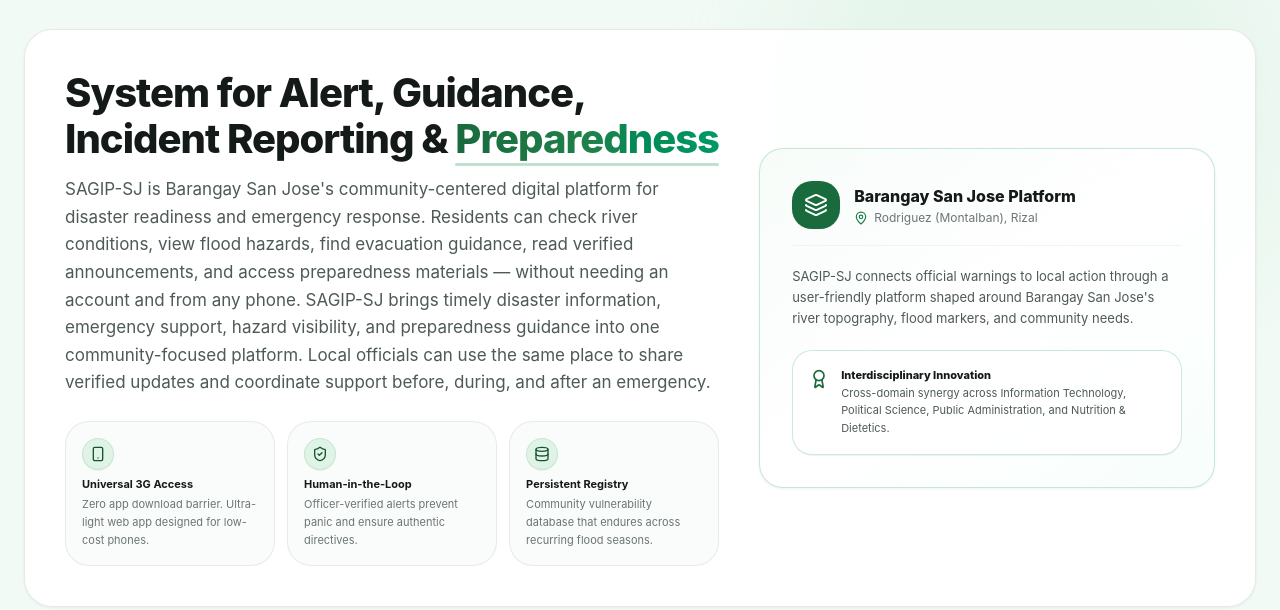
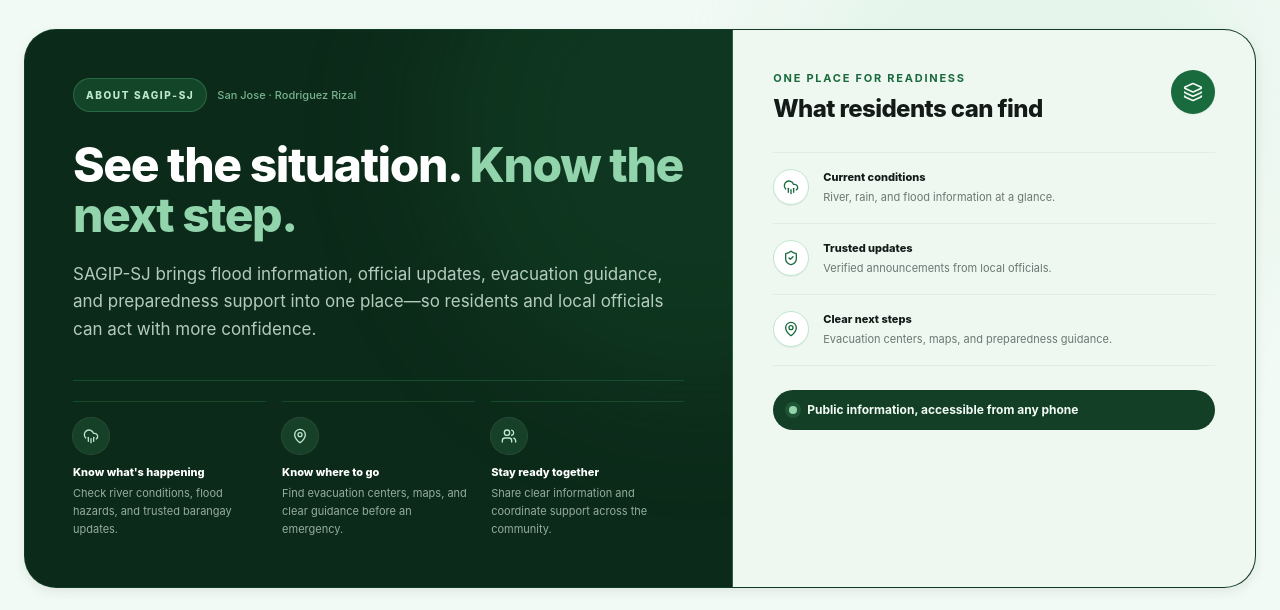
Before and after one commit to MaChewwwww/Project_Pitching, a Next.js app in the folder apps/web/: page /about in a window 1280 px wide. Shown: the part 342-952 px from the top of the page. Built offline with nearby package versions, Linux system fonts and the light colour scheme; no server answers.

Commit message:
feat(web): simplify public platform overview
Refs: FR-PUB-002

```diff
--- a/apps/web/src/components/features/public/sections/about-section.tsx
+++ b/apps/web/src/components/features/public/sections/about-section.tsx
@@ -1,11 +1,9 @@
 import * as React from "react";
 import Image from "next/image";
 import {
-  Award,
   CheckCircle2,
   CloudRain,
   Compass,
-  Database,
   Eye,
   GraduationCap,
   HeartPulse,
@@ -13,7 +11,6 @@ import {
   Layers,
   MapPin,
   ShieldCheck,
-  Smartphone,
   Sparkles,
   User,
   Users,
@@ -22,6 +19,7 @@ import {
 import { Card, CardContent } from "@/components/common/card";
 import { Reveal } from "@/components/common/reveal";
 import { SectionHeader } from "@/components/common/section-header";
+import { APP_NAME } from "@/lib/brand";
 import {
   MISSION,
   MISSION_PILLARS,
@@ -30,7 +28,6 @@ import {
   TeamMember,
   VISION,
   VISION_PILLARS,
-  WHAT_IT_IS,
 } from "@/lib/content/about";
 import { Section } from "./section";
 
@@ -107,103 +104,122 @@ export function AboutSection() {
 
       <div className="relative flex flex-col gap-12 md:gap-16">
         {/* ===================================================================
-            1. PLATFORM OVERVIEW & ARCHITECTURE BENTO HERO
+            1. PLATFORM OVERVIEW & COMMUNITY READINESS
            =================================================================== */}
         <Reveal>
-          <div className="relative overflow-hidden rounded-3xl border border-neutral-200/90 bg-white/90 p-6 shadow-sm-card backdrop-blur-sm md:p-10">
-            <div className="relative grid gap-8 lg:grid-cols-12 lg:gap-10 items-center">
-              {/* Left Column (7 cols): Main Title, Pitch, and 3 Core Tenets */}
-              <div className="flex flex-col gap-6 lg:col-span-7">
-                <div className="flex flex-col gap-3.5">
-                  <h2 className="text-2xl font-extrabold tracking-tight text-neutral-900 sm:text-3xl md:text-4xl lg:text-[40px] lg:leading-[1.15]">
-                    System for Alert, Guidance, Incident Reporting &{" "}
-                    <span className="relative inline-block bg-gradient-to-r from-primary-700 via-primary-600 to-emerald-600 bg-clip-text text-transparent">
-                      Preparedness
-                      <span
-                        aria-hidden
-                        className="absolute -bottom-1 left-0 h-[3px] w-full rounded-full bg-primary-500/30"
-                      />
-                    </span>
-                  </h2>
+          <div className="relative overflow-hidden rounded-[32px] border border-primary-900/80 bg-primary-950 text-white shadow-md-card">
+            <div
+              aria-hidden
+              className="pointer-events-none absolute -top-40 left-1/3 size-[520px] rounded-full bg-primary-700/20 blur-3xl"
+            />
 
-                  <p className="text-body-lg text-neutral-600 leading-relaxed">
-                    {WHAT_IT_IS}
-                  </p>
+            <div className="relative grid lg:grid-cols-[1.15fr_0.85fr]">
+              {/* Left Column: Plain-language promise and resident outcomes */}
+              <div className="p-6 sm:p-8 md:p-10 lg:p-12">
+                <div className="flex flex-wrap items-center gap-2.5">
+                  <span className="border-primary-400/30 bg-primary-800/70 text-primary-200 rounded-full border px-3 py-1 text-[10px] font-extrabold tracking-[0.16em] uppercase">
+                    About {APP_NAME}
+                  </span>
+                  <span className="text-[11px] font-medium text-primary-300/80">
+                    San Jose · Rodriguez Rizal
+                  </span>
                 </div>
 
-                {/* 3 Architectural Tenet Cards */}
-                <div className="grid gap-3 sm:grid-cols-3">
+                <h2 className="mt-7 max-w-2xl text-3xl leading-[1.05] font-extrabold tracking-[-0.03em] text-white sm:text-4xl md:text-5xl">
+                  See the situation.{" "}
+                  <span className="text-primary-300">Know the next step.</span>
+                </h2>
+
+                <p className="text-body-lg mt-5 max-w-2xl leading-relaxed text-primary-100/80">
+                  SAGIP-SJ brings flood information, official updates, evacuation guidance, and preparedness support into one place—so residents and local officials can act with more confidence.
+                </p>
+
+                <div className="mt-9 grid gap-5 border-t border-primary-800/90 pt-5 sm:grid-cols-3 sm:gap-4">
                   {[
                     {
-                      icon: Smartphone,
-                      title: "Universal 3G Access",
-                      desc: "Zero app download barrier. Ultra-light web app designed for low-cost phones.",
+                      icon: CloudRain,
+                      title: "Know what's happening",
+                      desc: "Check river conditions, flood hazards, and trusted barangay updates.",
+                    },
+                    {
+                      icon: MapPin,
+                      title: "Know where to go",
+                      desc: "Find evacuation centers, maps, and clear guidance before an emergency.",
+                    },
+                    {
+                      icon: Users,
+                      title: "Stay ready together",
+                      desc: "Share clear information and coordinate support across the community.",
+                    },
+                  ].map((benefit) => (
+                    <div key={benefit.title} className="group border-t border-primary-800/80 pt-4">
+                      <span className="bg-primary-400/15 text-primary-200 ring-primary-300/20 grid size-9 place-items-center rounded-xl ring-1 transition group-hover:bg-primary-400/25">
+                        <benefit.icon aria-hidden className="size-4" />
+                      </span>
+                      <p className="text-caption mt-3 font-extrabold leading-tight text-white">
+                        {benefit.title}
+                      </p>
+                      <p className="mt-1.5 text-[11px] leading-relaxed text-primary-100/65">
+                        {benefit.desc}
+                      </p>
+                    </div>
+                  ))}
+                </div>
+              </div>
+
+              {/* Right Column: A simple resident-facing view of what the platform offers */}
+              <div className="border-primary-800/90 bg-[#eef8f1] p-6 text-neutral-900 sm:p-8 lg:border-l lg:p-10">
+                <div className="flex items-start justify-between gap-4">
+                  <div>
+                    <p className="text-overline font-bold tracking-[0.16em] text-primary-700">
+                      One place for readiness
+                    </p>
+                    <h3 className="mt-2 text-2xl leading-tight font-extrabold tracking-tight text-neutral-900">
+                      What residents can find
+                    </h3>
+                  </div>
+                  <span className="bg-primary-700 text-primary-50 grid size-11 shrink-0 place-items-center rounded-2xl shadow-xs">
+                    <Layers aria-hidden className="size-5" />
+                  </span>
+                </div>
+
+                <div className="mt-7 divide-y divide-neutral-200/80 border-y border-neutral-200/80">
+                  {[
+                    {
+                      icon: CloudRain,
+                      title: "Current conditions",
+                      desc: "River, rain, and flood information at a glance.",
                     },
                     {
                       icon: ShieldCheck,
-                      title: "Human-in-the-Loop",
-                      desc: "Officer-verified alerts prevent panic and ensure authentic directives.",
+                      title: "Trusted updates",
+                      desc: "Verified announcements from local officials.",
                     },
                     {
-                      icon: Database,
-                      title: "Persistent Registry",
-                      desc: "Community vulnerability database that endures across recurring flood seasons.",
+                      icon: MapPin,
+                      title: "Clear next steps",
+                      desc: "Evacuation centers, maps, and preparedness guidance.",
                     },
-                  ].map((feat) => (
-                    <div
-                      key={feat.title}
-                      className="group flex flex-col gap-2 rounded-2xl border border-neutral-200/80 bg-neutral-50/70 p-4 transition-all duration-300 hover:border-primary-300 hover:bg-white hover:shadow-2xs"
-                    >
-                      <span className="grid size-8 place-items-center rounded-xl bg-primary-100 text-primary-800 border border-primary-200/80 shadow-2xs transition group-hover:bg-primary-700 group-hover:text-white">
-                        <feat.icon className="size-4" />
+                  ].map((item) => (
+                    <div key={item.title} className="flex items-start gap-3.5 py-4">
+                      <span className="grid size-9 shrink-0 place-items-center rounded-xl border border-primary-200 bg-white text-primary-700 shadow-2xs">
+                        <item.icon aria-hidden className="size-4" />
                       </span>
                       <div>
-                        <p className="text-caption font-bold text-neutral-900 leading-tight">
-                          {feat.title}
+                        <p className="text-caption font-extrabold text-neutral-900">
+                          {item.title}
                         </p>
-                        <p className="text-[11px] text-neutral-500 leading-relaxed mt-1">
-                          {feat.desc}
+                        <p className="mt-1 text-[11px] leading-relaxed text-neutral-500">
+                          {item.desc}
                         </p>
                       </div>
                     </div>
                   ))}
                 </div>
-              </div>
 
-              {/* Right Column (5 cols): Community DRRM Context & Synergy Box */}
-              <div className="flex flex-col gap-5 rounded-2xl border border-primary-200/90 bg-gradient-to-br from-primary-50/60 via-white to-emerald-50/40 p-6 shadow-sm-card md:p-8 lg:col-span-5">
-                <div className="flex items-center gap-3.5 border-b border-neutral-100 pb-4">
-                  <div className="grid size-12 place-items-center rounded-xl bg-primary-700 text-white shadow-xs">
-                    <Layers className="size-6" />
-                  </div>
-                  <div>
-                    <h3 className="text-base font-extrabold text-neutral-900">
-                      Barangay San Jose Platform
-                    </h3>
-                    <div className="flex items-center gap-1.5 text-xs text-neutral-500 mt-0.5">
-                      <MapPin className="size-3.5 text-primary-600" />
-                      <span>Rodriguez (Montalban), Rizal</span>
-                    </div>
-                  </div>
-                </div>
-
-                <p className="text-body-sm text-neutral-600 leading-relaxed">
-                  SAGIP-SJ connects official warnings to local action through a user-friendly platform shaped around Barangay San Jose&apos;s river topography, flood markers, and community needs.
-                </p>
-
-                {/* Academic & Interdisciplinary Synergy Box */}
-                <div className="rounded-xl border border-primary-200/80 bg-white/90 p-4 shadow-2xs">
-                  <div className="flex items-start gap-3">
-                    <Award className="size-5 text-primary-700 shrink-0 mt-0.5" />
-                    <div>
-                      <p className="text-caption font-extrabold text-neutral-900">
-                        Interdisciplinary Innovation
-                      </p>
-                      <p className="text-[11px] text-neutral-600 leading-relaxed mt-0.5">
-                        Cross-domain synergy across Information Technology, Political Science, Public Administration, and Nutrition & Dietetics.
-                      </p>
-                    </div>
-                  </div>
+                <div className="mt-6 flex items-center gap-2.5 rounded-2xl bg-primary-900 px-4 py-3 text-xs font-bold text-primary-50">
+                  <span aria-hidden className="size-2 rounded-full bg-primary-300 shadow-[0_0_0_4px_rgba(134,239,172,0.12)]" />
+                  <span>Public information, accessible from any phone</span>
                 </div>
               </div>
             </div>
```
Also changed, not shown: apps/web/src/lib/content/site.ts (+4 -4 lines).
